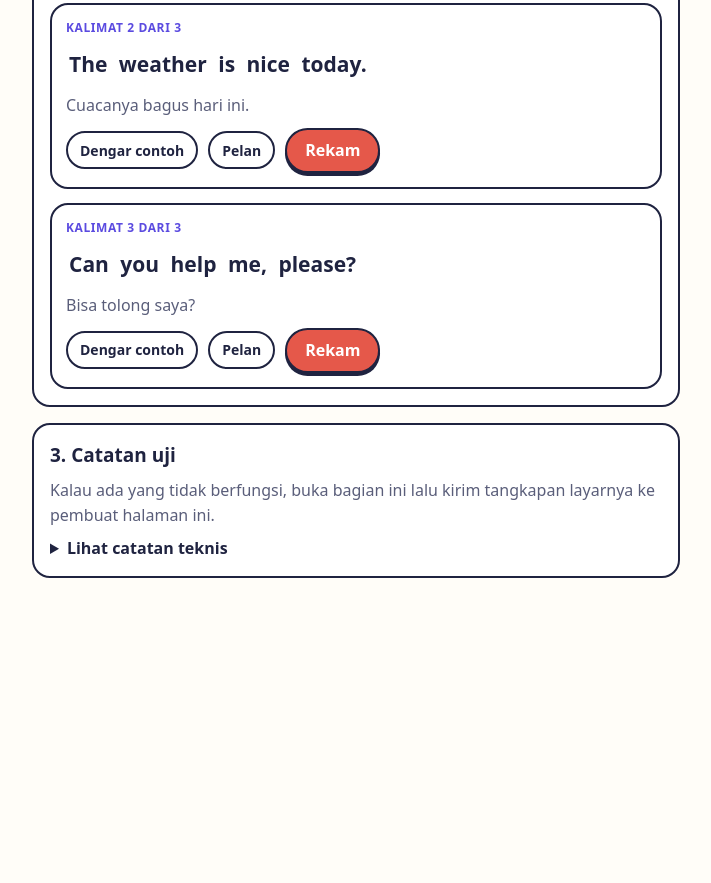
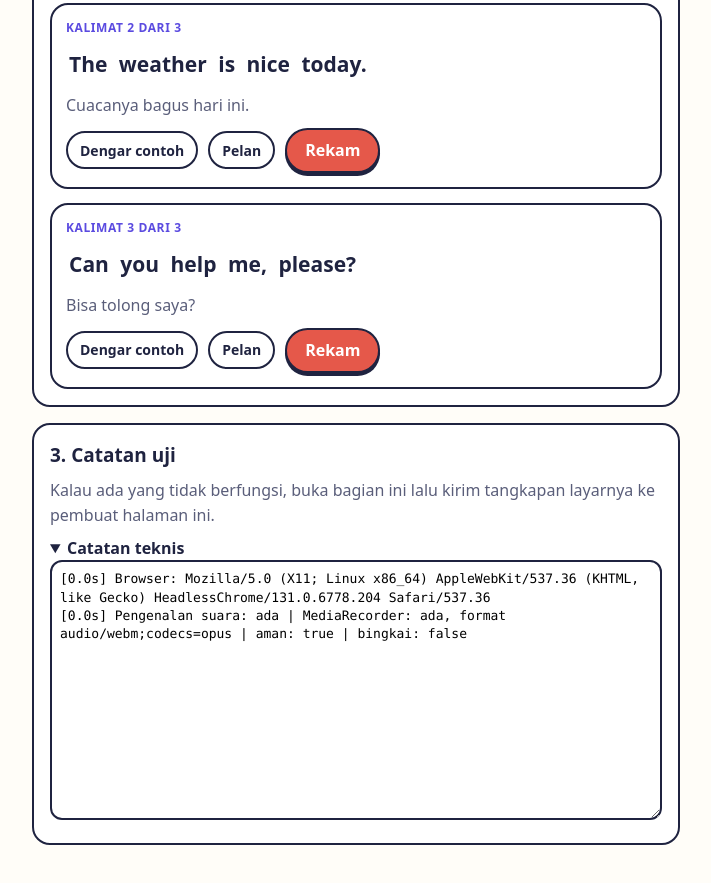
Before and after one commit to RumahInggris/Uji-microphone, a plain HTML site: page index.html in a window 1280 px wide. Shown: the part 1031-1914 px from the top of the page, without its empty margins (284-995 px from the left). Before the commit the page ends 1669 px from the top, so only its background shows below. Drawn offline with Linux system fonts and the light colour scheme.

Commit message:
Buka catatan teknis otomatis dan perpanjang waktu tunggu pengenal suara
Co-Authored-By: Claude Sonnet 5.5 <noreply@anthropic.com>
Claude-Session: https://claude.ai/code/session_01Cvva3WKbveveoWW2nNSdEz

```diff
--- a/index.html
+++ b/index.html
@@ -51,7 +51,7 @@ ol { list-style:none; margin:0; padding:0; display:grid; gap:14px; }
 .fix li { display:flex; justify-content:space-between; align-items:center; gap:10px; flex-wrap:wrap; background:#fff; border:2px solid var(--navy); border-radius:12px; padding:8px 10px; }
 .own { background:var(--lav-light); border-radius:14px; padding:10px 12px; display:grid; gap:6px; }
 .own audio { width:100%; }
-textarea { width:100%; min-height:140px; font: 13px/1.4 ui-monospace, Menlo, Consolas, monospace; border:2px solid var(--navy); border-radius:12px; padding:8px; }
+textarea { width:100%; min-height:260px; font: 13px/1.4 ui-monospace, Menlo, Consolas, monospace; border:2px solid var(--navy); border-radius:12px; padding:8px; }
 label.chk { display:flex; gap:10px; align-items:flex-start; font-size:15px; }
 label.chk input { width:20px; height:20px; margin-top:2px; }
 select { font: inherit; padding:6px 10px; border:2px solid var(--navy); border-radius:10px; background:#fff; }
@@ -90,7 +90,7 @@ select { font: inherit; padding:6px 10px; border:2px solid var(--navy); border-r
   <section class="card" aria-labelledby="logh">
     <h2 id="logh">3. Catatan uji</h2>
     <p class="muted" style="margin-bottom:8px">Kalau ada yang tidak berfungsi, buka bagian ini lalu kirim tangkapan layarnya ke pembuat halaman ini.</p>
-    <details><summary style="cursor:pointer;font-weight:700">Lihat catatan teknis</summary><textarea id="log" readonly aria-label="Catatan teknis"></textarea></details>
+    <details open><summary style="cursor:pointer;font-weight:700">Catatan teknis</summary><textarea id="log" readonly aria-label="Catatan teknis"></textarea></details>
   </section>
 </main>
 
@@ -339,7 +339,7 @@ select { font: inherit; padding:6px 10px; border:2px solid var(--navy); border-r
         if (had) S.msg[i] = '';
         render();
       }
-    }, 4000);
+    }, 8000);
   }
 
   document.addEventListener('click', function (e) {
```
